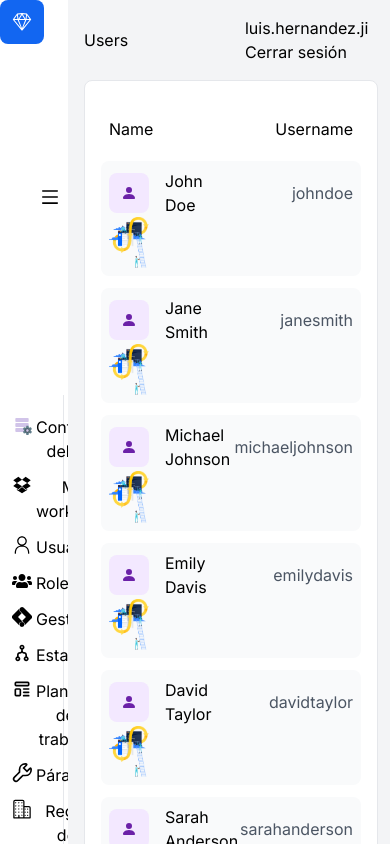
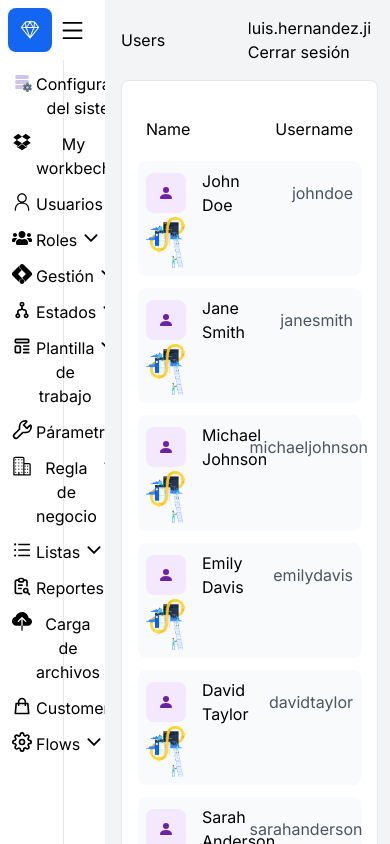
Before and after one commit to luig2-prog/my-app, a Next.js app: page /dashboard/users in a window 390 px wide. Shown: the top 844 px of the page. Built offline with nearby package versions, Linux system fonts and the light colour scheme.

Commit message:
💄 Se modifica sidebar

```diff
--- a/src/app/dashboard/components/sidebar.tsx
+++ b/src/app/dashboard/components/sidebar.tsx
@@ -27,8 +27,8 @@ const SidebarApp: React.FC<LayoutProps> = ({ children }) => {
   };
   return (
     <div className='flex'>
-      <div className={`grid ${isSidebarOpen ? '' : 'w-10'}`}>
-        <div className={`grid ${isSidebarOpen ? 'grid-cols-2' : ' w-10'}`}>
+      <div className={`flex flex-col transitiosn ${isSidebarOpen ? '' : 'w-14'}`}>
+        <div className={`flex items-center m-2 ${isSidebarOpen ? 'justify-evenly' : 'flex-col w-10'}`}>
           <Link href='/dashboard' className='w-11 h-11'>
             <div className='bg-[#1266f1] text-white p-3 rounded-lg inline-block'>
               <RxSketchLogo size={20} />
@@ -36,12 +36,12 @@ const SidebarApp: React.FC<LayoutProps> = ({ children }) => {
           </Link>
           <button
             onClick={toggleSidebar}
-            className="msd:hidden lsg:hidden fidxed bg-resd-500 text-wshite p-2 rounded-full"
+            className="transform transition-transform duration-400 ease-in-out msd:hidden lsg:hidden fidxed bg-resd-500 text-wshite p-2 rounded-full"
           >
-           <AiOutlineMenu size={20} />
+           <AiOutlineMenu size={25} />
           </button>
         </div>
-        <div className={`w-16 md:w-48 lg:w-48 h-full pt-4 p-2 bg-white border-r-[1px] flex \
+        <div className={`w-16 md:w-48 lg:w-48 h-full pst-4 p-2 bg-white border-r-[1px] flex \
           flex-col justify-between transform transition-transform duration-300 ease-in-out
           ${isSidebarOpen ? '' : '-translate-x-full'}`}>
           <div className='flex flex-col items-center'>
@@ -188,7 +188,7 @@ const SidebarApp: React.FC<LayoutProps> = ({ children }) => {
           </div>
         </div>
       </div>
-      <main className={`transform transition-transform duration-400 ease-in-out
+      <main className={`bg-gray-100 min-h-screen transform transition-transform duration-400 ease-in-out
         ${isSidebarOpen ? 'translate-x-1' : ''}`}
       >
         {children}
```
